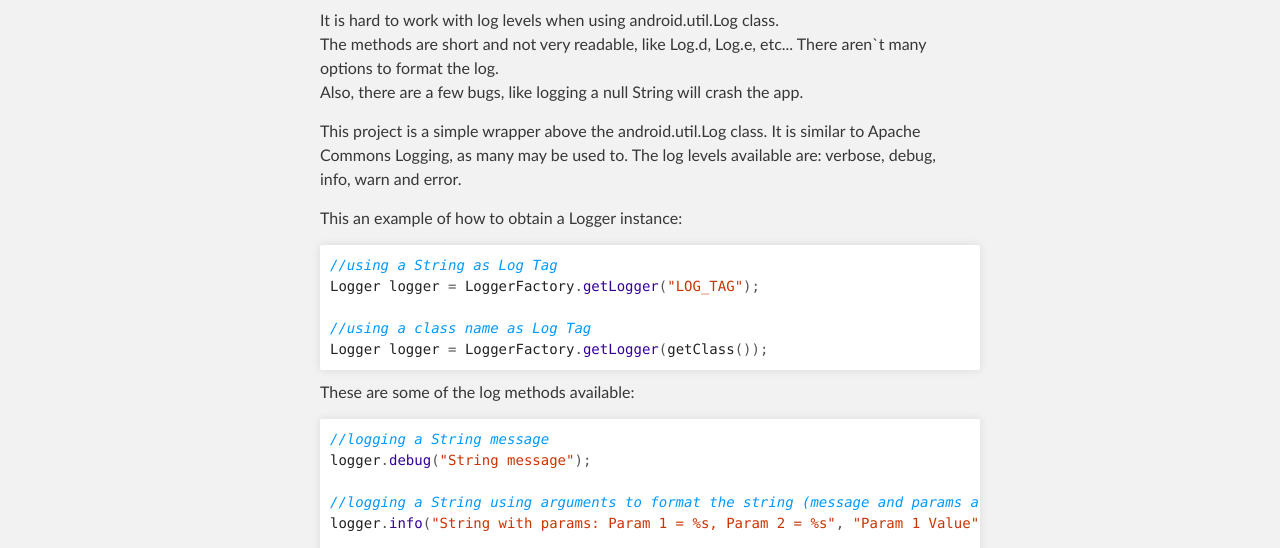
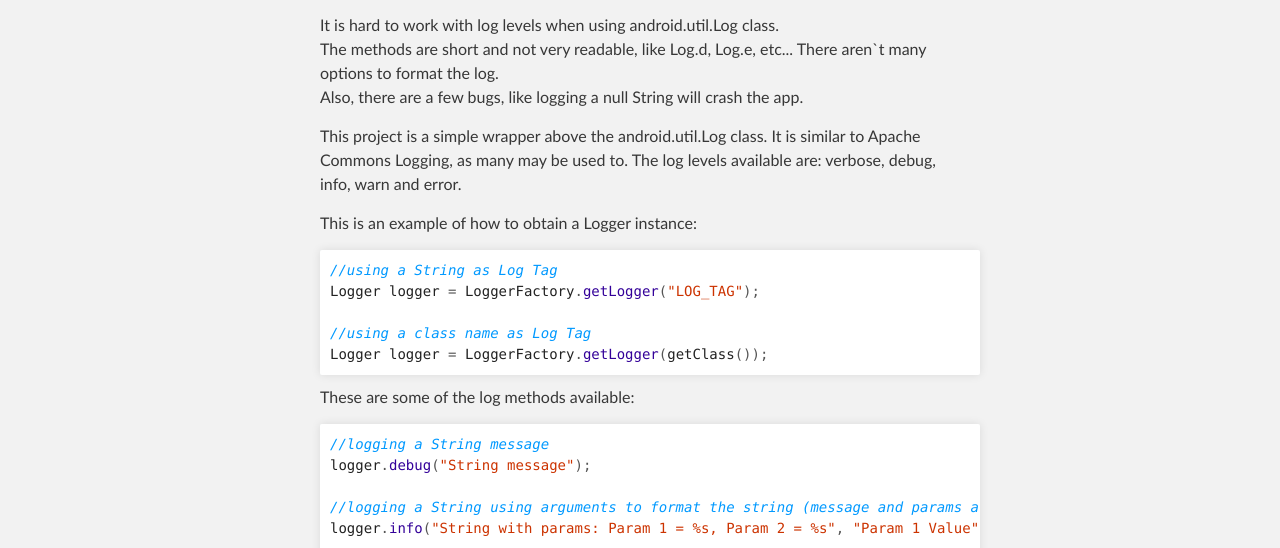
Before and after one commit to michelzanini/android-logger, a plain HTML site: page index.html in a window 1280 px wide. Shown: the part 252-800 px from the top of the page. Drawn offline with Linux system fonts and the light colour scheme.

Commit message:
Update index.html

```diff
--- a/index.html
+++ b/index.html
@@ -30,15 +30,15 @@
     <!-- MAIN CONTENT -->
     <div id="main_content_wrap" class="outer">
       <section id="main_content" class="inner">
-
-<p>It is hard to work with log levels when using android.util.Log class.<br>
+<p></p>
+<p>It is hard to work with log levels when using <b>android.util.Log</b> class.<br>
 The methods are short and not very readable, like Log.d, Log.e, etc... There aren`t many options to format the log.<br>
 Also, there are a few bugs, like logging a null String will crash the app.    </p>
 
-<p>This project is a simple wrapper above the android.util.Log class. It is similar to Apache Commons Logging, as many may be used to.
+<p>This project is a simple wrapper above the <b>android.util.Log</b> class. It is similar to Apache Commons Logging, as many may be used to.
 The log levels available are: verbose, debug, info, warn and error.</p>
 
-<p>This an example of how to obtain a Logger instance:</p>
+<p>This is an example of how to obtain a Logger instance:</p>
 
 <div class="highlight highlight-java"><pre><span class="c1">//using a String as Log Tag</span>
 <span class="n">Logger</span> <span class="n">logger</span> <span class="o">=</span> <span class="n">LoggerFactory</span><span class="o">.</span><span class="na">getLogger</span><span class="o">(</span><span class="s">"LOG_TAG"</span><span class="o">);</span>
```
